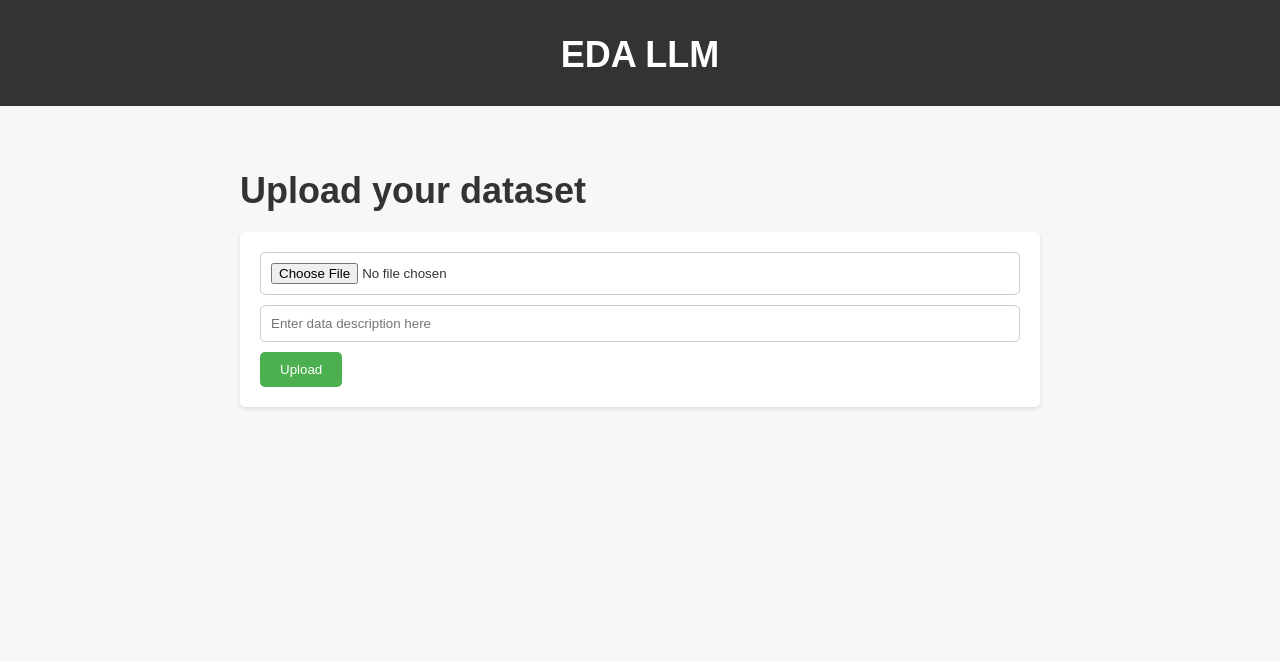
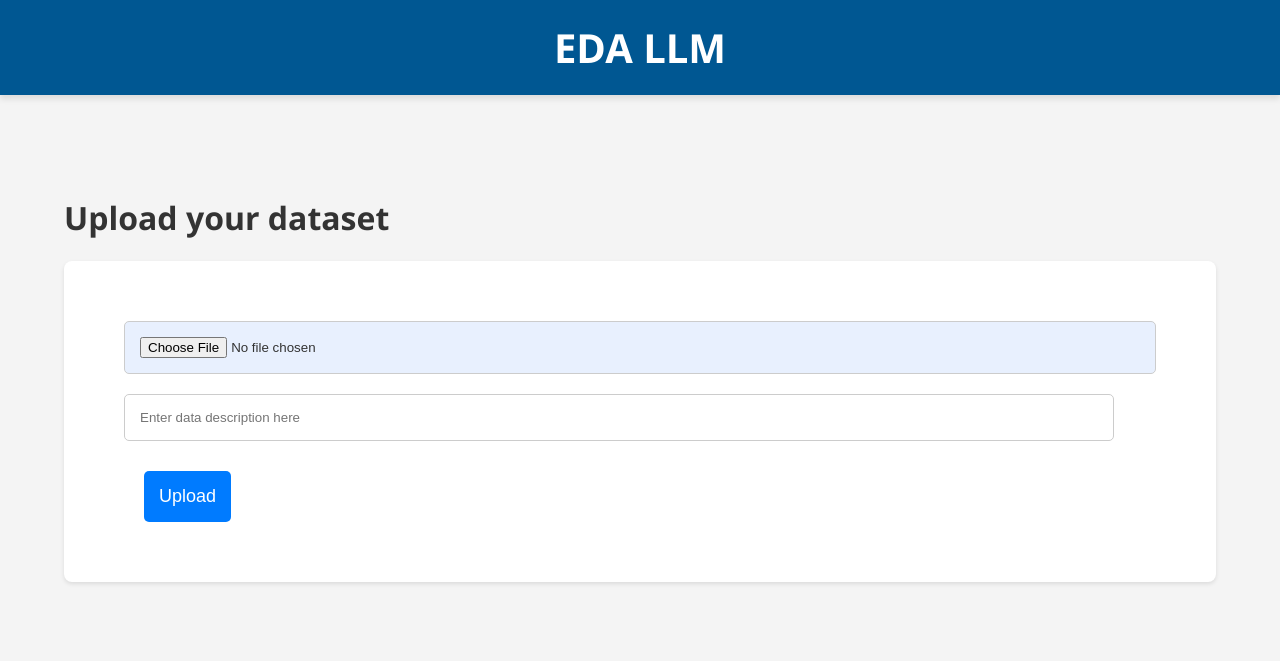
Before and after one commit to hritvikgupta/langchain-data-analysis-tool, a Flask app: page / in a window 1280 px wide. Shown: the top 661 px of the page. Run offline with Flask 3, Linux system fonts and the light colour scheme.

Commit message:
dockerpull test push

```diff
--- a/templates/define_dataset.html
+++ b/templates/define_dataset.html
@@ -51,7 +51,7 @@
         <h1>EDA LLM</h1>
     </div>
     <div class="container">
-        <h1>Your Data Set is ready to analyse using gpt</h1>
+        <h1>Your Data Set is ready to analyse using GPT</h1>
         <!-- <p>Select columns to use or perform other initial dataset setup actions here.</p> -->
         <a href="/eda">Proceed to EDA</a>
     </div>
--- a/templates/upload.html
+++ b/templates/upload.html
@@ -6,55 +6,95 @@
     <title>Upload File</title>
     <style>
 body {
-            font-family: Arial, sans-serif;
+    font-family: 'Segoe UI', Tahoma, Geneva, Verdana, sans-serif;
     margin: 0;
     padding: 0;
-            background-color: #f7f7f7;
+    background-color: #F4F4F4;
     color: #333;
 }
+
 .container {
-            max-width: 800px;
+    width: 90%;
+    max-width: 1200px;
     margin: 0 auto;
     padding: 20px;
 }
+
 .header {
-            background-color: #333;
+    background-color: #005792;
     color: #fff;
-            padding: 10px 20px;
+    padding: 20px 0;
     text-align: center;
-            margin-bottom: 20px;
+    margin-bottom: 40px;
+    box-shadow: 0 4px 6px rgba(0, 0, 0, 0.1);
 }
-        h1 {
-            font-size: 36px;
-            margin-bottom: 20px;
+
+.header h1 {
+    font-size: 40px;
+    margin: 0;
 }
+
 form {
     background-color: #fff;
-            padding: 20px;
-            border-radius: 5px;
+    padding: 40px;
+    border-radius: 8px;
     box-shadow: 0 2px 4px rgba(0, 0, 0, 0.1);
+    margin-bottom: 40px;
 }
-        input[type="file"],
-        input[type="text"] {
+
+input[type="file"] {
     width: 100%;
-            padding: 10px;
-            margin-bottom: 10px;
+    padding: 15px;
+    margin-bottom: 20px;
     border: 1px solid #ccc;
     border-radius: 5px;
     box-sizing: border-box;
+    background-color: #e8f0fe;
 }
+
+input[type="text"] {
+    width: calc(100% - 42px);
+    padding: 15px;
+    margin-bottom: 20px;
+    border: 1px solid #ccc;
+    border-radius: 5px;
+    box-sizing: border-box;
+    display: inline-block;
+}
+
 input[type="submit"] {
-            background-color: #4caf50;
-            color: #fff;
-            padding: 10px 20px;
+    width: 100%;
+    padding: 15px;
+    margin-top: 10px;
     border: none;
     border-radius: 5px;
     cursor: pointer;
+    font-size: 18px;
+    background-color: #007BFF;
+    color: white;
     transition: background-color 0.3s;
 }
+
 input[type="submit"]:hover {
-            background-color: #45a049;
+    background-color: #0056b3;
 }
+
+@media (min-width: 768px) {
+    .container {
+        padding: 40px;
+    }
+
+    form {
+        padding: 60px;
+    }
+
+    input[type="submit"] {
+        width: auto;
+        display: inline-block;
+        margin-left: 20px;
+    }
+}
+
     </style>
 </head>
 <body>
```
Lines whose indentation alone changed are shown as unchanged.
